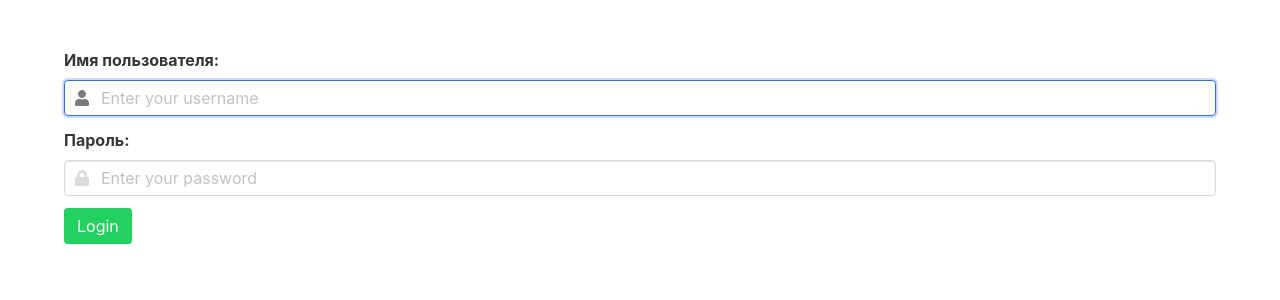
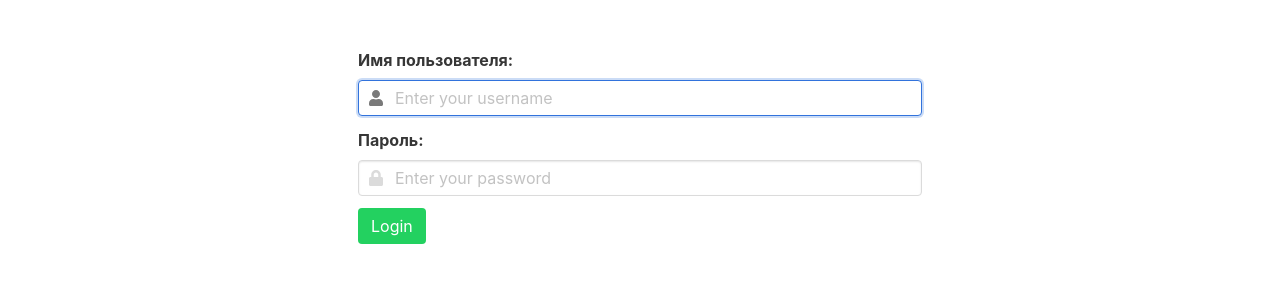
Before and after one commit to wohyperion/AnimaseProject, a Django app: page /accounts/login/ in a window 1280 px wide. Shown: the part 52-352 px from the top of the page. Run offline with Django 3.2, Linux system fonts and the light colour scheme; some libraries are stand-ins or nearby versions.

Commit message:
Login page design update

```diff
--- a/templates/registration/login.html
+++ b/templates/registration/login.html
@@ -1,6 +1,10 @@
 {% extends 'base.html' %}
 
 {% block content %}
+    <div class="columns">
+        <div class="column"></div>
+        <div class="column is-6">
+            <div class="content">
                 {% if form.errors %}
                     <div class="notification is-danger">
                         Your username and password didn't match. Please try again.
@@ -10,7 +14,9 @@
                 {% if next %}
                     {% if user.is_authenticated %}
                         <div class="notification is-warning">
-                Your account doesn't have access to this page. To proceed, please login with an account that has access.
+                            Your account doesn't have access to this page. To proceed, please login with an account that
+                            has
+                            access.
                         </div>
                     {% elif next != '/movies/' %}
                         <div class="notification is-primary">
@@ -34,7 +40,8 @@
                     <div class="field">
                         <label class="label">{{ form.password.label_tag }}</label>
                         <div class="control has-icons-left">
-                <input class="input" id="id_password" name="password" type="password" placeholder="Enter your password">
+                            <input class="input" id="id_password" name="password" type="password"
+                                   placeholder="Enter your password">
                             <span class="icon is-small is-left">
                   <i class="fas fa-lock"></i>
                 </span>
@@ -48,4 +55,8 @@
                         </p>
                     </div>
                 </form>
+            </div>
+        </div>
+        <div class="column"></div>
+    </div>
 {% endblock %}
```
Lines whose indentation alone changed are shown as unchanged.
